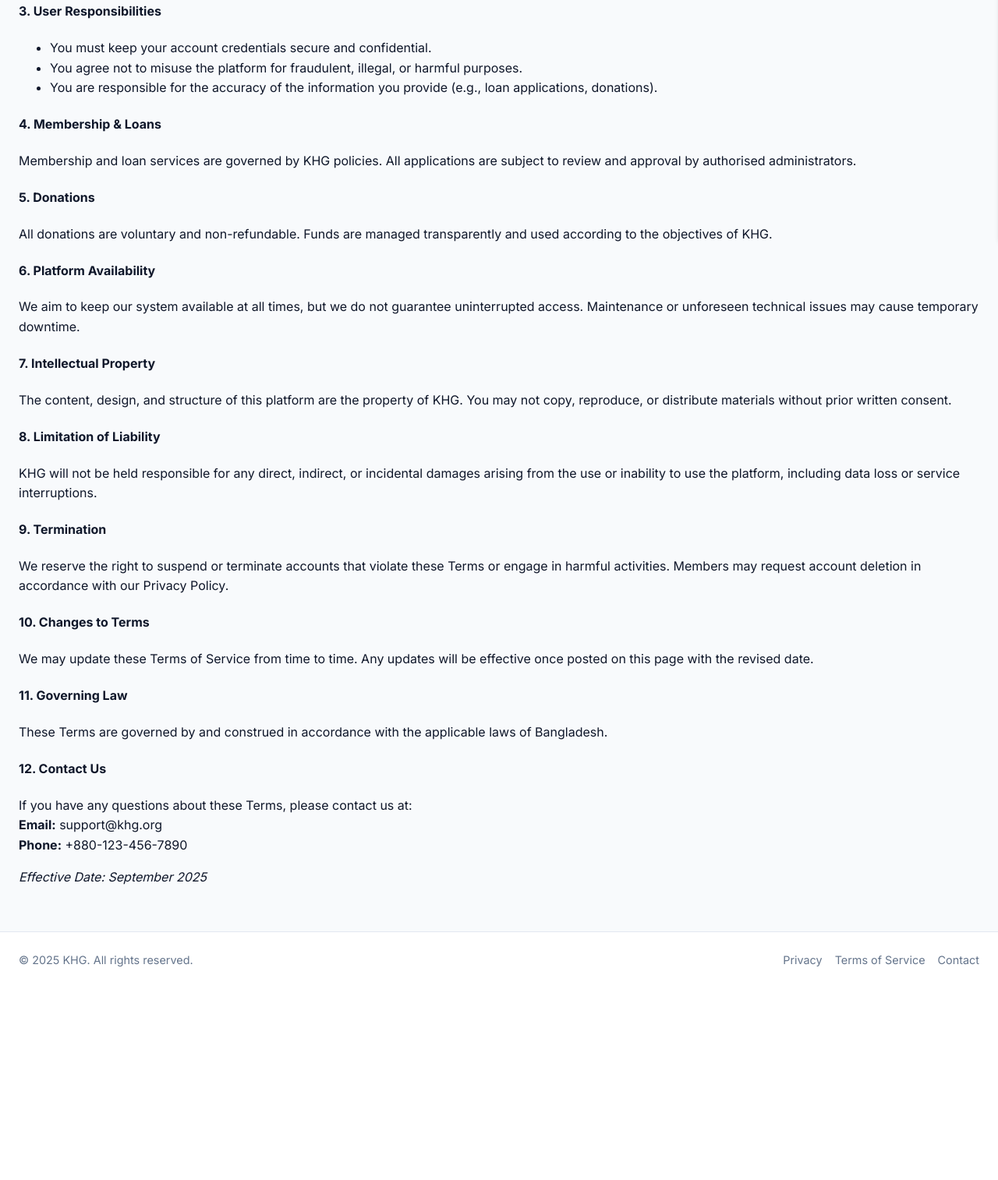
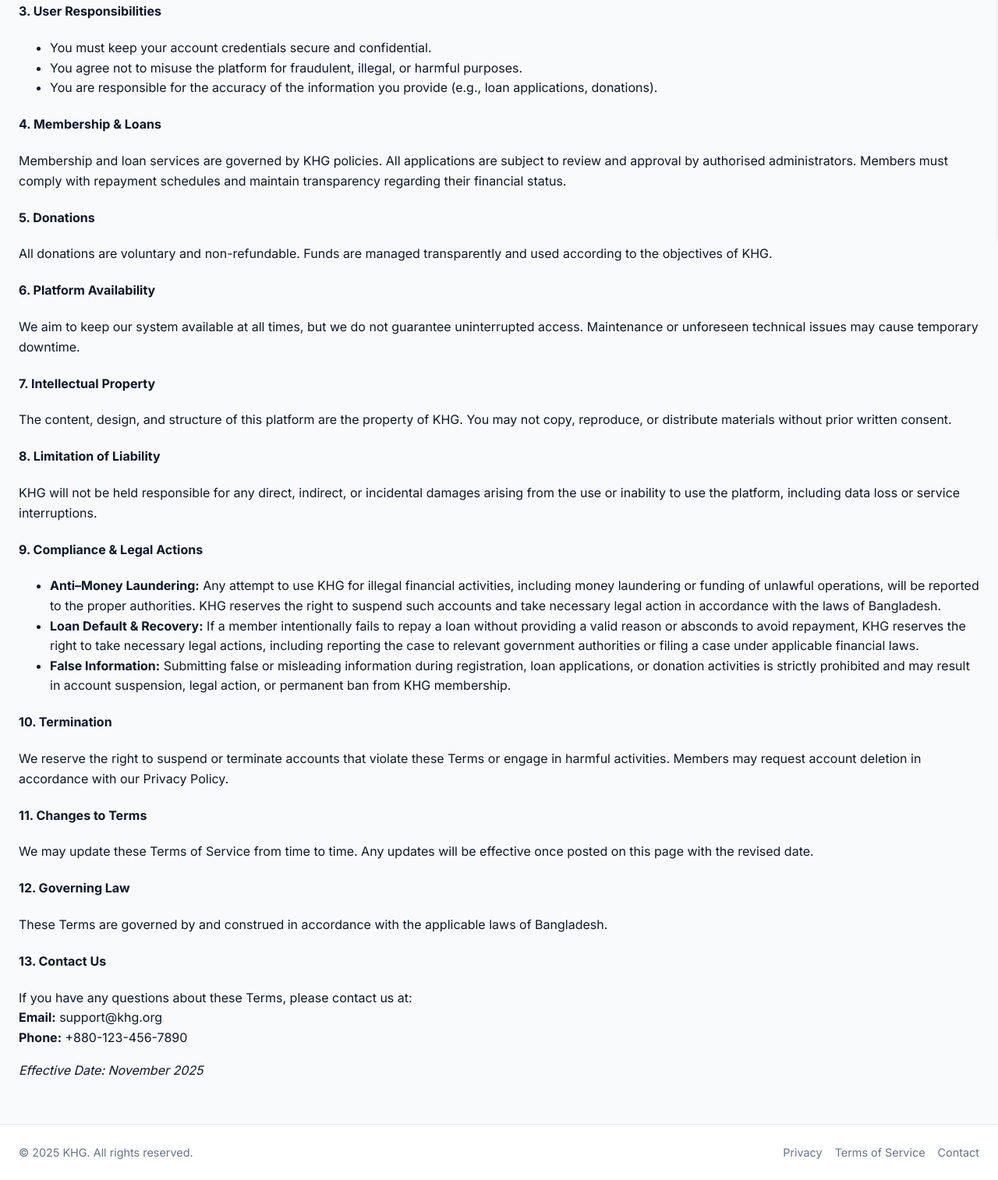
Before and after one commit to rabby946/khg-flask-project, a Flask app: page /terms in a window 1280 px wide. Shown: the part 492-2006 px from the top of the page at 78% size. Before the commit the page ends 1732 px from the top, so only its background shows below. Run offline with Flask 3, Linux system fonts and the light colour scheme.

Commit message:
Update Terms of Service page

```diff
--- a/templates/public/terms.html
+++ b/templates/public/terms.html
@@ -19,7 +19,7 @@
     </ul>
 
     <h4 class="mt-4">4. Membership & Loans</h4>
-    <p>Membership and loan services are governed by KHG policies. All applications are subject to review and approval by authorised administrators.</p>
+    <p>Membership and loan services are governed by KHG policies. All applications are subject to review and approval by authorised administrators. Members must comply with repayment schedules and maintain transparency regarding their financial status.</p>
 
     <h4 class="mt-4">5. Donations</h4>
     <p>All donations are voluntary and non-refundable. Funds are managed transparently and used according to the objectives of KHG.</p>
@@ -33,21 +33,28 @@
     <h4 class="mt-4">8. Limitation of Liability</h4>
     <p>KHG will not be held responsible for any direct, indirect, or incidental damages arising from the use or inability to use the platform, including data loss or service interruptions.</p>
 
-    <h4 class="mt-4">9. Termination</h4>
+    <h4 class="mt-4">9. Compliance & Legal Actions</h4>
+    <ul>
+        <li><strong>Anti–Money Laundering:</strong> Any attempt to use KHG for illegal financial activities, including money laundering or funding of unlawful operations, will be reported to the proper authorities. KHG reserves the right to suspend such accounts and take necessary legal action in accordance with the laws of Bangladesh.</li>
+        <li><strong>Loan Default & Recovery:</strong> If a member intentionally fails to repay a loan without providing a valid reason or absconds to avoid repayment, KHG reserves the right to take necessary legal actions, including reporting the case to relevant government authorities or filing a case under applicable financial laws.</li>
+        <li><strong>False Information:</strong> Submitting false or misleading information during registration, loan applications, or donation activities is strictly prohibited and may result in account suspension, legal action, or permanent ban from KHG membership.</li>
+    </ul>
+
+    <h4 class="mt-4">10. Termination</h4>
     <p>We reserve the right to suspend or terminate accounts that violate these Terms or engage in harmful activities. Members may request account deletion in accordance with our Privacy Policy.</p>
 
-    <h4 class="mt-4">10. Changes to Terms</h4>
+    <h4 class="mt-4">11. Changes to Terms</h4>
     <p>We may update these Terms of Service from time to time. Any updates will be effective once posted on this page with the revised date.</p>
 
-    <h4 class="mt-4">11. Governing Law</h4>
+    <h4 class="mt-4">12. Governing Law</h4>
     <p>These Terms are governed by and construed in accordance with the applicable laws of Bangladesh.</p>
 
-    <h4 class="mt-4">12. Contact Us</h4>
+    <h4 class="mt-4">13. Contact Us</h4>
     <p>If you have any questions about these Terms, please contact us at:<br>
        <strong>Email:</strong> support@khg.org <br>
        <strong>Phone:</strong> +880-123-456-7890
     </p>
 
-    <p class="mt-5"><em>Effective Date: September 2025</em></p>
+    <p class="mt-5"><em>Effective Date: November 2025</em></p>
 </div>
 {% endblock %}
```
